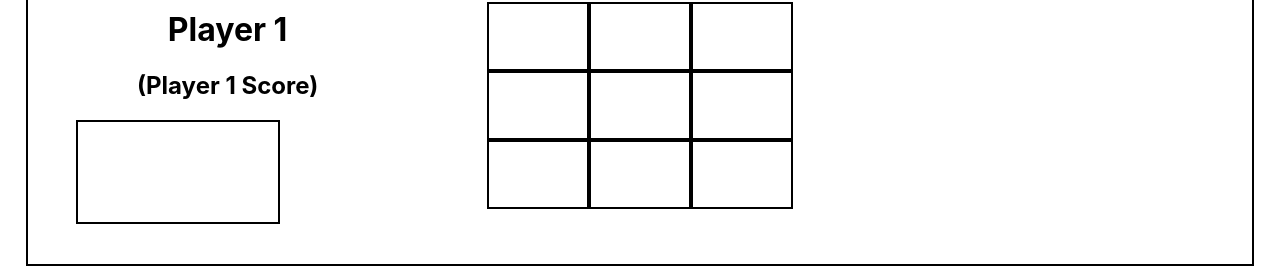
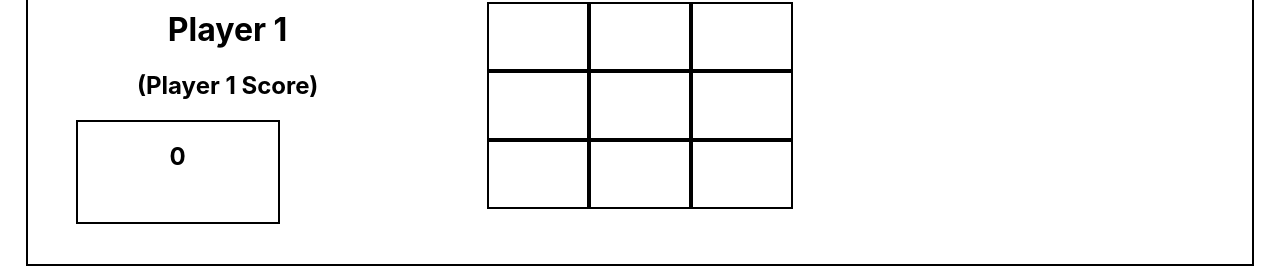
Before and after one commit to kautif/knucklebones, a React (Create React App) app: page / in a window 1280 px wide. Shown: the part 524-798 px from the top of the page. Built offline with nearby package versions, Linux system fonts and the light colour scheme.

Commit message:
added array for tracking column A for P1

```diff
--- a/package.json
+++ b/package.json
@@ -6,6 +6,7 @@
     "@testing-library/jest-dom": "^5.16.5",
     "@testing-library/react": "^13.3.0",
     "@testing-library/user-event": "^13.5.0",
+    "jquery": "^3.6.1",
     "react": "^18.2.0",
     "react-dom": "^18.2.0",
     "react-scripts": "5.0.1",
--- a/src/components/Dice.js
+++ b/src/components/Dice.js
@@ -1,10 +1,21 @@
-import React from 'react';
+import React, {useState} from 'react';
 
 export default function Dice () {
-    console.log(Math.floor(Math.random() * 6) + 1);
+
+    const [currentDice, setCurrentDice] = useState(0);
+
+    let randomVal = Math.floor(Math.random() * 6) + 1;
+
+    function getDiceVal () {
+        randomVal = Math.floor(Math.random() * 6) + 1;
+        setCurrentDice(randomVal);
+        console.log(randomVal);
+        return randomVal;
+    }
+
     return (
-        <div>
-
+        <div onClick={getDiceVal}>
+            <h2 className="knucklebones__dice">{currentDice}</h2>
         </div>
     )
 }
--- a/src/components/DiceBoardP1.js
+++ b/src/components/DiceBoardP1.js
@@ -1,20 +1,65 @@
-import React from 'react';
+import React, {useState} from 'react';
 import DiceBoardSquareP1 from './DiceBoardSquareP1';
+import $ from 'jquery';
 
-export default function DiceBoardP1 () {
+export default function DiceBoardP1 (props) {
+
+let selected = false;
+let {currentDice, setCurrentDice, columnA, setColumnA} = props.dice.diceState;
+
+// let [P1DiceArr, setP1DiceArr] = useState([])
+
+let P1DiceArr = [];
+
+
+// 9-19-22
+    // When you click in Column A multiple times, it adds values to the array
+    // Once you click in the dice holder, it changes the length of the array back to 1
+    // Maybe you need to save the array and copy it over before the user can click the diceholder
+function setDiceVal() {
+    if ($(".knucklebones__diceboard__square").hasClass('column_A') && columnA.length < 3) {
+        setColumnA(prevColumn => {
+            return [...prevColumn, currentDice]
+        })
+        console.log("column A: ", columnA);
+    }
+
+    if (columnA.length === 3) {
+        console.log("columnA: ", columnA);
+    }
+}
     return (
         <div className="knucklebones__diceboard__p1">
-            <DiceBoardSquareP1 />
-            <DiceBoardSquareP1 />
-            <DiceBoardSquareP1 />
+            <div className="knucklebones__diceboard__square column_A"
+            onClick={() => setDiceVal()}>
+                <h2></h2>
+            </div>
+            <div className="knucklebones__diceboard__square column_B">
 
-            <DiceBoardSquareP1 />
-            <DiceBoardSquareP1 />
-            <DiceBoardSquareP1 />
+            </div>
+            <div className="knucklebones__diceboard__square column_C">
 
-            <DiceBoardSquareP1 />
-            <DiceBoardSquareP1 />
-            <DiceBoardSquareP1 />
+            </div>
+
+            <div className="knucklebones__diceboard__square column_A" onClick={() => setDiceVal()}>
+
+            </div>
+            <div className="knucklebones__diceboard__square column_B">
+
+            </div>
+            <div className="knucklebones__diceboard__square column_C">
+
+            </div>
+
+            <div className="knucklebones__diceboard__square column_A" onClick={() => setDiceVal()}>
+
+            </div>
+            <div className="knucklebones__diceboard__square column_B">
+
+            </div>
+            <div className="knucklebones__diceboard__square column_C">
+
+            </div>
         </div>
     )
 }
--- a/src/components/DiceBoardSquareP1.js
+++ b/src/components/DiceBoardSquareP1.js
@@ -1,8 +1,8 @@
 import React from 'react';
 
-export default function DiceBoardSquareP1 () {
+export default function DiceBoardSquareP1 (props) {
     return (
-        <div className="knucklebones__diceboard__square">
+        <div className={"knucklebones__diceboard__square column_" + props.column} onClick={() => console.log(props.onClick)}>
 
         </div>
     )
--- a/src/components/DiceBoards.js
+++ b/src/components/DiceBoards.js
@@ -3,12 +3,13 @@ import DiceBoardP1 from './DiceBoardP1';
 import DiceBoardP2 from './DiceBoardP2';
 import Winner from './Winner';
 
-export default function DiceBoards () {
+export default function DiceBoards (props) {
+    console.log("dice: ", props.dice);
     return (
         <div className="knucklebones__diceboard__container">
-            <DiceBoardP1 />
+            <DiceBoardP2 />
             <Winner />
-            <DiceBoardP2 />
+            <DiceBoardP1 dice={props.dice}/>
         </div>
     )
 }
--- a/src/components/GameBoard.js
+++ b/src/components/GameBoard.js
@@ -1,14 +1,35 @@
-import React from 'react';
+import React, {useState} from 'react';
 import DiceBoards from './DiceBoards';
 import Player1 from './Player1';
 import Player2 from './Player2';
 
 export default function GameBoard () {
+
+    const [currentDice, setCurrentDice] = useState(0);
+    const [columnA, setColumnA] = useState([]);
+
+    let randomVal;
+
+    let setRandomVal = () => {
+        randomVal = Math.floor(Math.random() * 6) + 1;
+        setCurrentDice(randomVal);
+    }
+
+    let dice = {
+        diceState: {
+            currentDice,
+            setCurrentDice,
+            columnA,
+            setColumnA
+        },
+        setRandomVal
+    }
+
     return (
         <div className="board">
-            <Player1 />
-            <DiceBoards />
-            <Player2 />
+            <Player1 dice={dice} />
+            <DiceBoards dice={dice} />
+            <Player2 dice={dice} />
         </div>
     )
 }
--- a/src/components/Player1.js
+++ b/src/components/Player1.js
@@ -1,14 +1,16 @@
 import React from 'react';
 import Dice from './Dice';
 
-export default function Player1 () {
+export default function Player1 (props) {
+
     return (
         <div className="knucklebones__p1">
             <img className="p1__pp" src="https://upload.wikimedia.org/wikipedia/en/8/8d/Zero-mmx.png" alt="player 1 image" />
             <h1>Player 1</h1>
             <h2>(Player 1 Score)</h2>
-            <div className="p1__diceholder">
-                <Dice />
+            <div className="p1__diceholder" onClick={props.dice.setRandomVal}>
+                {/* <Dice /> */}
+                <h2 className="p1__diceholder__dice">{props.dice.diceState.currentDice}</h2>
             </div>
         </div>
     )
```
Also changed, not shown: public/knucklebones_hierarchy.png (added), 1 other file (tests, documents, lock files or other folders).
